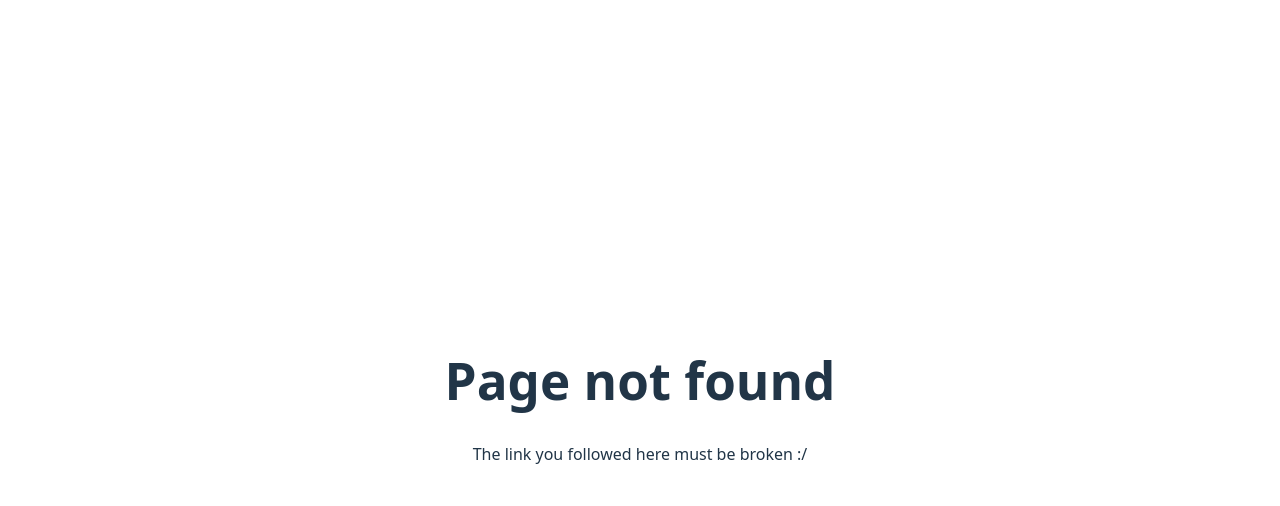
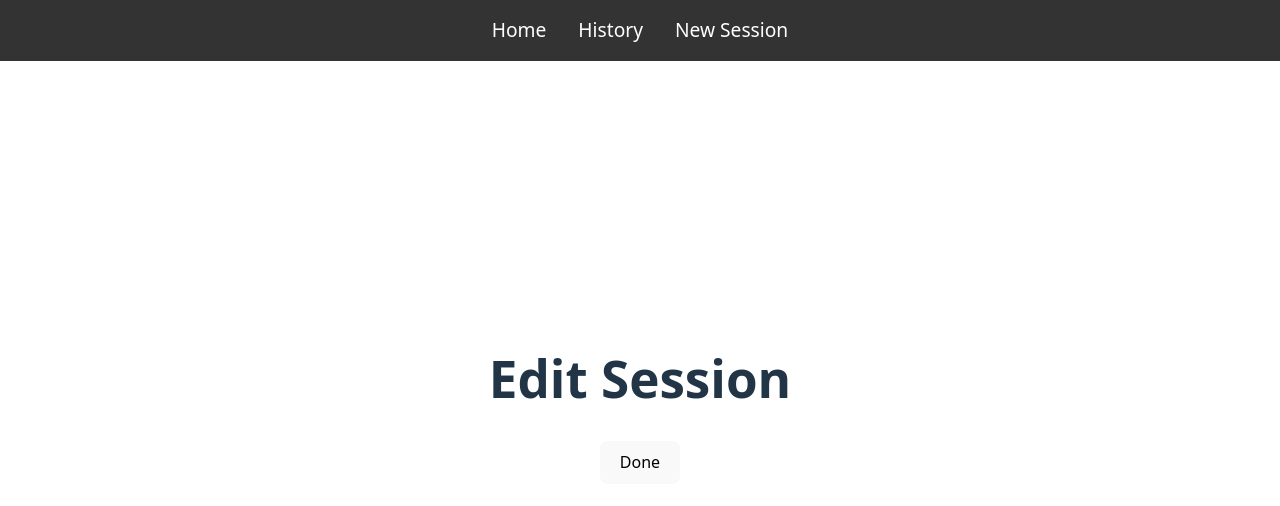
Before and after one commit to eva163x/piano-practice-tracker, a React (Vite) app in the folder front-end/: page /newsession/edit in a window 1280 px wide. Before the commit this address had no page. Shown: the top 506 px of the page. Built offline with nearby package versions, Linux system fonts and the light colour scheme.

Commit message:
new session page

```diff
--- a/front-end/src/App.jsx
+++ b/front-end/src/App.jsx
@@ -10,6 +10,7 @@ import History from './pages/History';
 import Layout from './Layout';
 import Session, {loader as sessionLoader} from './pages/Session';
 import NotFoundPage from './pages/NotFoundPage';
+import EditSession from './pages/EditSession';
 
 const routes = [{
   path: '/',
@@ -26,6 +27,10 @@ const routes = [{
     {
       path: '/newsession', //what URL path
       element: <NewSession /> //what component to display
+    },
+    {
+      path: '/newsession/edit', //what URL path
+      element: <EditSession /> //what component to display
     },
     {
       path:'/history/:date', // -> /history/2020-04-03
--- /dev/null
+++ b/front-end/src/pages/EditSession.jsx
@@ -0,0 +1,24 @@
+import sessions from '../sample-sessions';
+import axios from 'axios';
+import {Link} from 'react-router-dom';
+import { useNavigate, useParams } from 'react-router-dom';
+import { useState } from 'react';
+
+export default function EditSession() {
+
+    const { date } = useParams();
+    const navigate = useNavigate();
+    const [newDate, setNewDate] = useState(date);
+
+    async function updateSessionClicked(){
+        const response = await axios.post('/api/history/' + date + '/edit')
+
+    }
+
+    return(
+        <>
+        <h1>Edit Session</h1>
+        <button onClick={updateSessionClicked}>Done</button>
+        </>
+    );
+}
--- a/front-end/src/pages/History.jsx
+++ b/front-end/src/pages/History.jsx
@@ -1,7 +1,11 @@
 import sessions from '../sample-sessions';
+import axios from 'axios';
+import { use } from 'react';
 import {Link} from 'react-router-dom';
+import { useNavigate } from 'react-router-dom';
 
 export default function History() {
+
 
     return(
         //react fragments are used so there is not just 1 top level element
@@ -12,7 +16,6 @@ export default function History() {
                 <h3>{s.date}</h3>
             </Link>
         ))}
-        <button>Create New Session</button>
         </>
 
     );
--- a/front-end/src/pages/HomePage.jsx
+++ b/front-end/src/pages/HomePage.jsx
@@ -1,5 +1,21 @@
+import {useNavigate} from 'react-router-dom';
+import axios from 'axios';
 export default function HomePage() {
+
+    const navigate = useNavigate();
+
+    // navigates to /history/2025-07-27/edit
+    async function newSessionClicked() {
+        const response = await axios.post('/api/newsession');
+        const newSessionData= response.data
+        navigate('newsession/edit');
+
+    }
     return(
+        <>
         <h1>This is my homepage</h1>
+        <button onClick={newSessionClicked}>New Session</button>
+        </>
+
     );
 }
--- a/front-end/src/pages/Session.jsx
+++ b/front-end/src/pages/Session.jsx
@@ -18,7 +18,7 @@ export default function Session() {
     const session = sessions.find(s => s.date == date);
 
     async function onUpvoteClicked(){
-        const response = await axios.delete('/api/history/' + date + '/upvote');
+        const response = await axios.post('/api/history/' + date + '/upvote');
         const updatedSessionData = response.data;
         setUpvotes(updatedSessionData.upvotes);
     }
```
Also changed, not shown: 1 other file (tests, documents, lock files or other folders).
